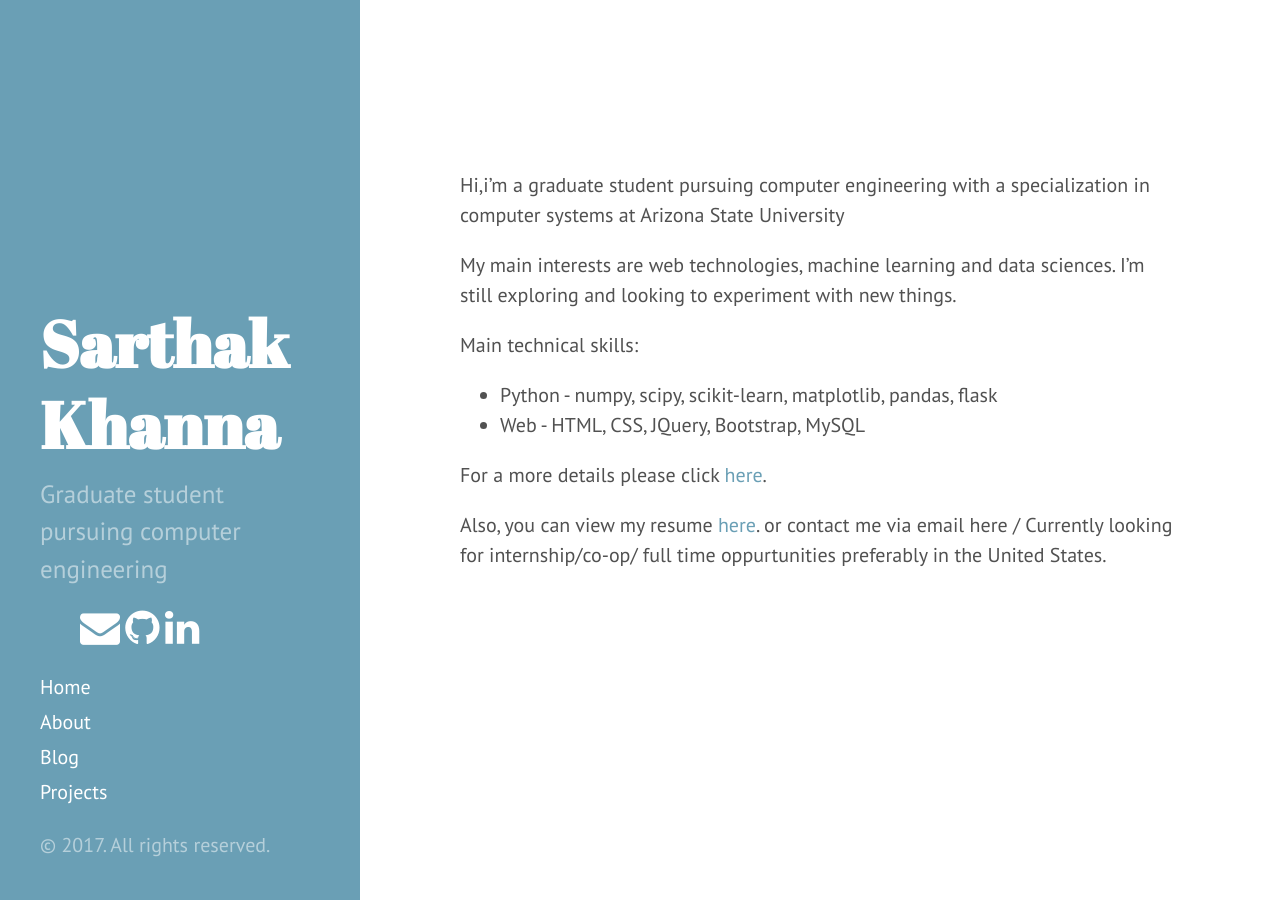
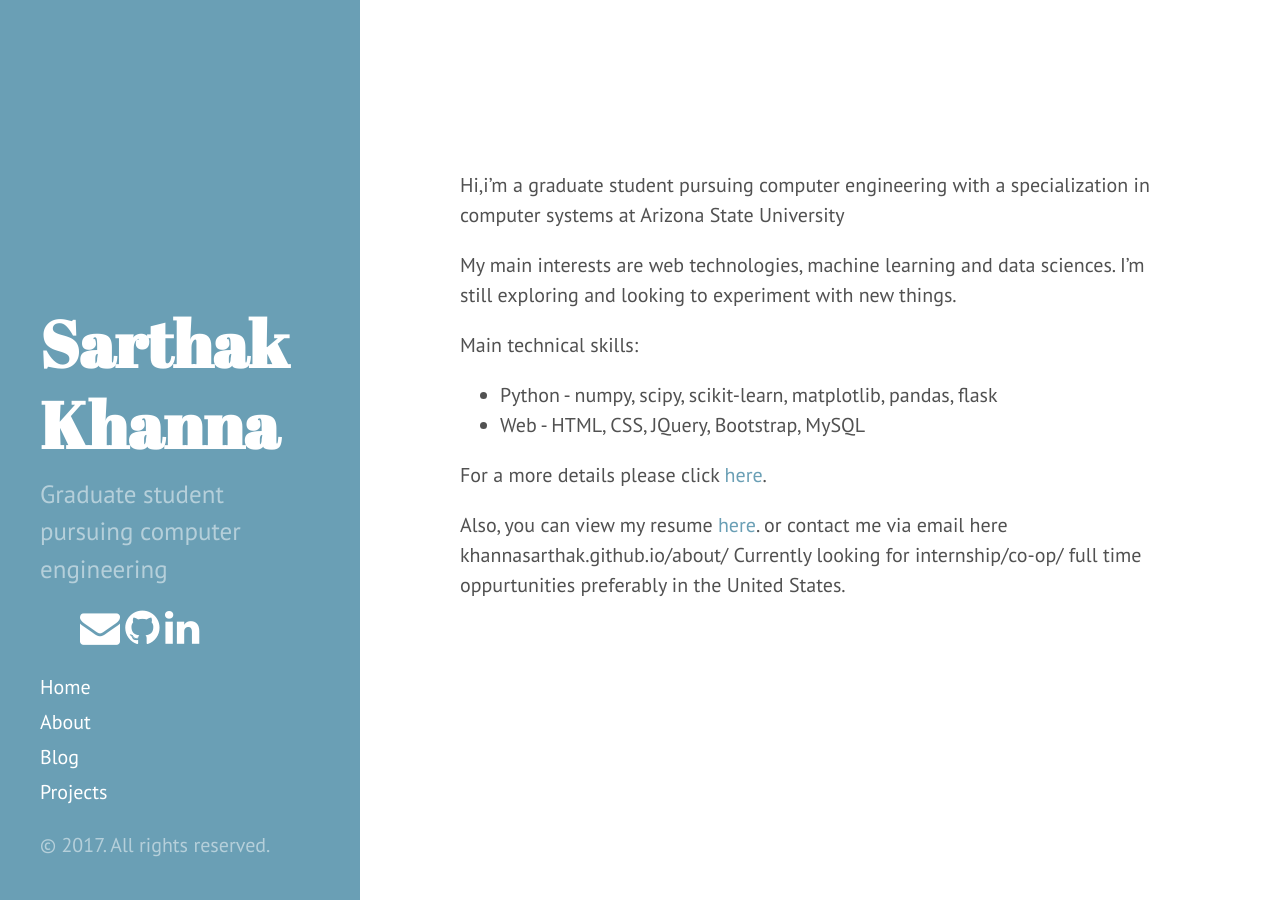
Before and after one commit to khannasarthak/khannasarthak.github.io, a Jekyll site: the page built from index.md, in a window 1280 px wide. Built offline with Jekyll 4.4.1, drawn with Linux system fonts in a browser that asks for light colours; nearby versions of some CDN libraries.

Commit message:
changeed url code
used url instead of baseurl

```diff
--- a/index.md
+++ b/index.md
@@ -11,9 +11,9 @@
 +  Python - numpy, scipy, scikit-learn, matplotlib, pandas, flask
 +  Web  - HTML, CSS, JQuery, Bootstrap, MySQL
 
-For a more details please click [here]({{ site.baseurl }}{% link about.md %}).
+For a more details please click [here]({{ site.url }}{% link about.md %}).
 
 Also, you can view my resume  [here]({{ site.baseurl }}{% link index.md %}).
 or contact me via email here
-{{ site.baseurl }}{% link index.md %}
+{{ site.url }}{% link about.md %}
 Currently looking for internship/co-op/ full time oppurtunities preferably in the United States.
```
